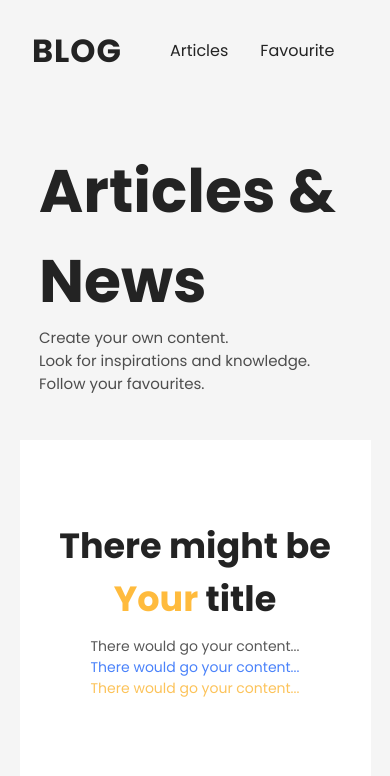
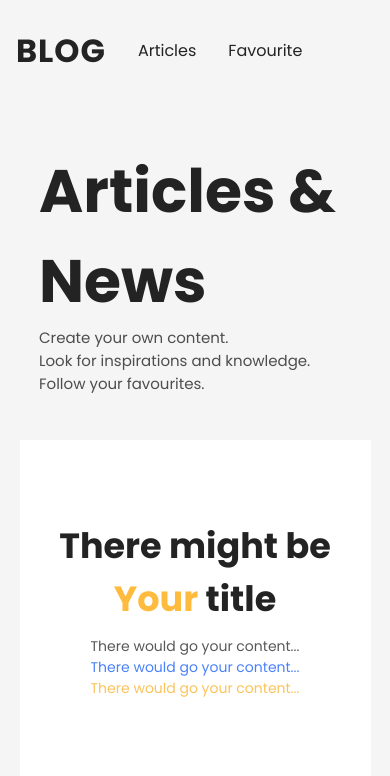
Before and after one commit to ajiiz/blog-landingi-react, a React app: page /articles in a window 390 px wide. Shown: the top 776 px of the page. Built offline with nearby package versions, Linux system fonts and the light colour scheme; no server answers; grey boxes are pictures that could not be loaded.

Commit message:
Modified Navbar Header padding

```diff
--- a/src/components/Navbar/navbar.module.css
+++ b/src/components/Navbar/navbar.module.css
@@ -44,6 +44,6 @@
 	}
 
 	.navbar__header {
-		padding: 0 1em;
+		padding: 0 .5em;
 	}
 }
```
